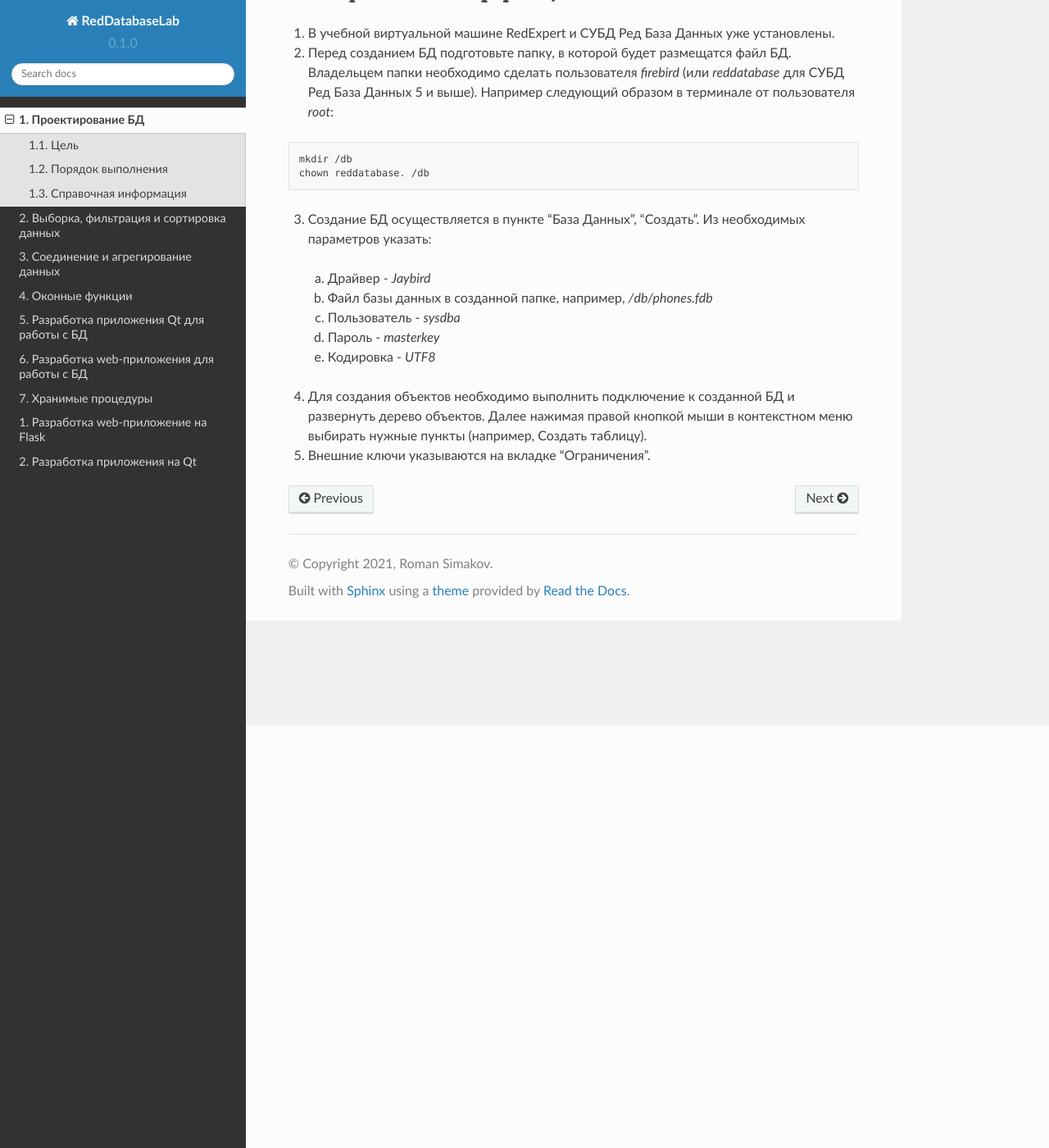
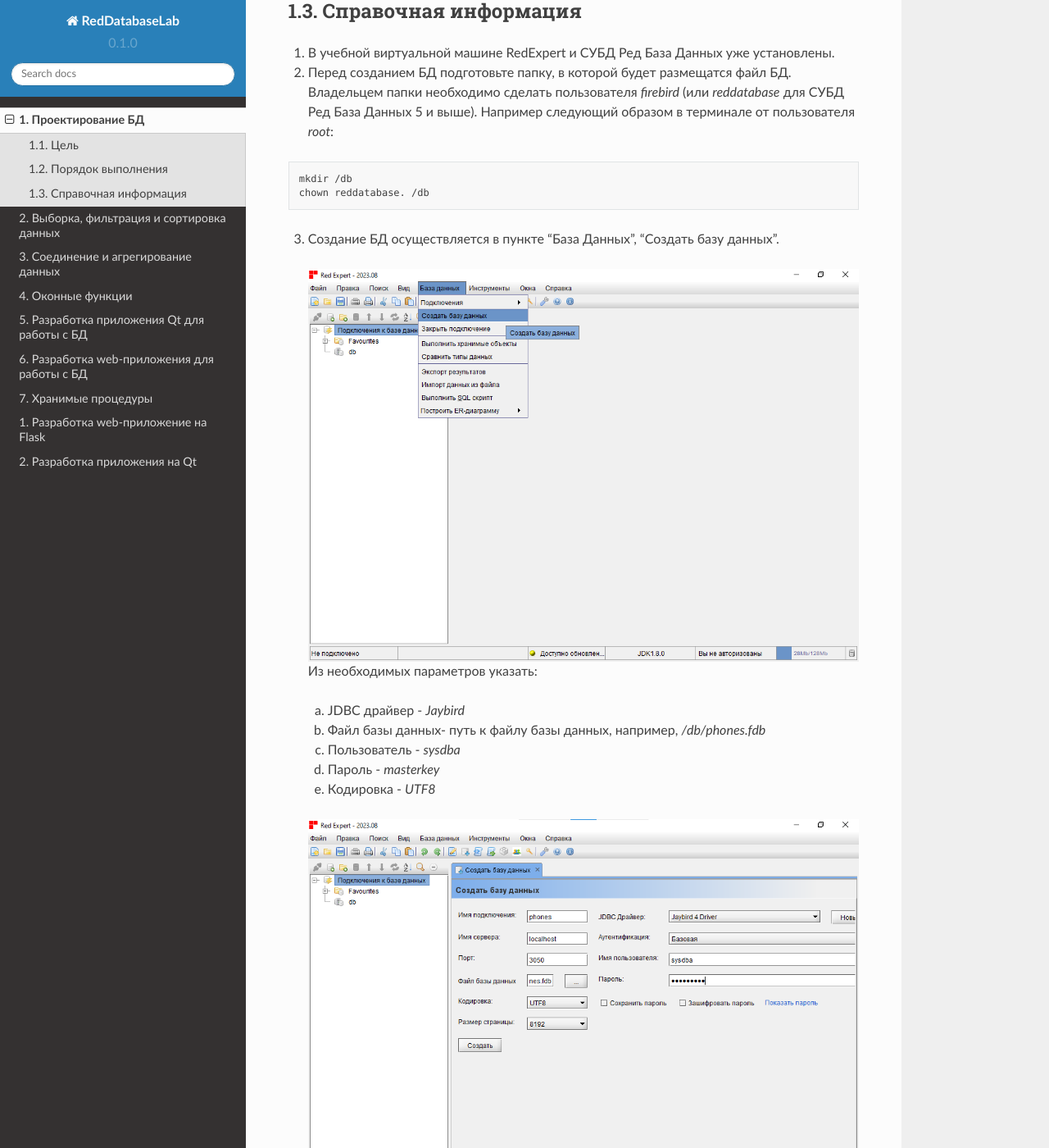
Before and after one commit to romansimakov/RedDatabaseLab, a Sphinx documentation site: the page built from docs/design.rst, in a window 1280 px wide and 1400 px high, scrolled down 515 px. Shown: the whole window at 82% size. Built offline with Sphinx 7.4.7 and the Read the Docs theme 2.0.0, drawn with Linux system fonts in a browser that asks for light colours; some of the changed text lies outside the part shown.

Commit message:
design lb

```diff
--- a/docs/design.rst
+++ b/docs/design.rst
@@ -27,15 +28,24 @@
     mkdir /db
     chown reddatabase. /db
 
-3.	Создание БД осуществляется в пункте “База Данных”, “Создать”. Из необходимых параметров указать:
+3.	Создание БД осуществляется в пункте "База Данных", "Создать базу данных".
 
-    a.	Драйвер - `Jaybird`
-    b.	Файл базы данных в созданной папке, например, `/db/phones.fdb`
+    .. image:: img/design/db_create.png
+
+    Из необходимых параметров указать:
+
+    a.	JDBC драйвер - `Jaybird`
+    b.	Файл базы данных- путь к файлу базы данных, например, `/db/phones.fdb`
     c.	Пользователь - `sysdba`
     d.	Пароль - `masterkey`
     e.	Кодировка - `UTF8`
 
-4.	Для создания объектов необходимо выполнить подключение к созданной БД и развернуть дерево объектов. Далее нажимая правой кнопкой мыши в контекстном меню выбирать нужные пункты (например, Создать таблицу).
+    .. image:: img/design/db_params.png
+
+
+4.	Для создания объектов необходимо выполнить подключение к созданной БД и развернуть дерево объектов. Если панель подключений не видна, необходимо установить в пункте меню "Вид", "Подключения". Далее нажимая правой кнопкой мыши в контекстном меню выбирать нужные пункты (например, Создать таблицу).
+
+    .. image:: img/design/table_create.png
 
 5.	Внешние ключи указываются на вкладке “Ограничения”.
 
```
Also changed, not shown: other parts of docs/design.rst (+6 -5 lines), docs/img/design/db_create.png (added), docs/img/design/db_params.png (added), docs/img/design/table_create.png (added), docs/img/select/1.png (added).
